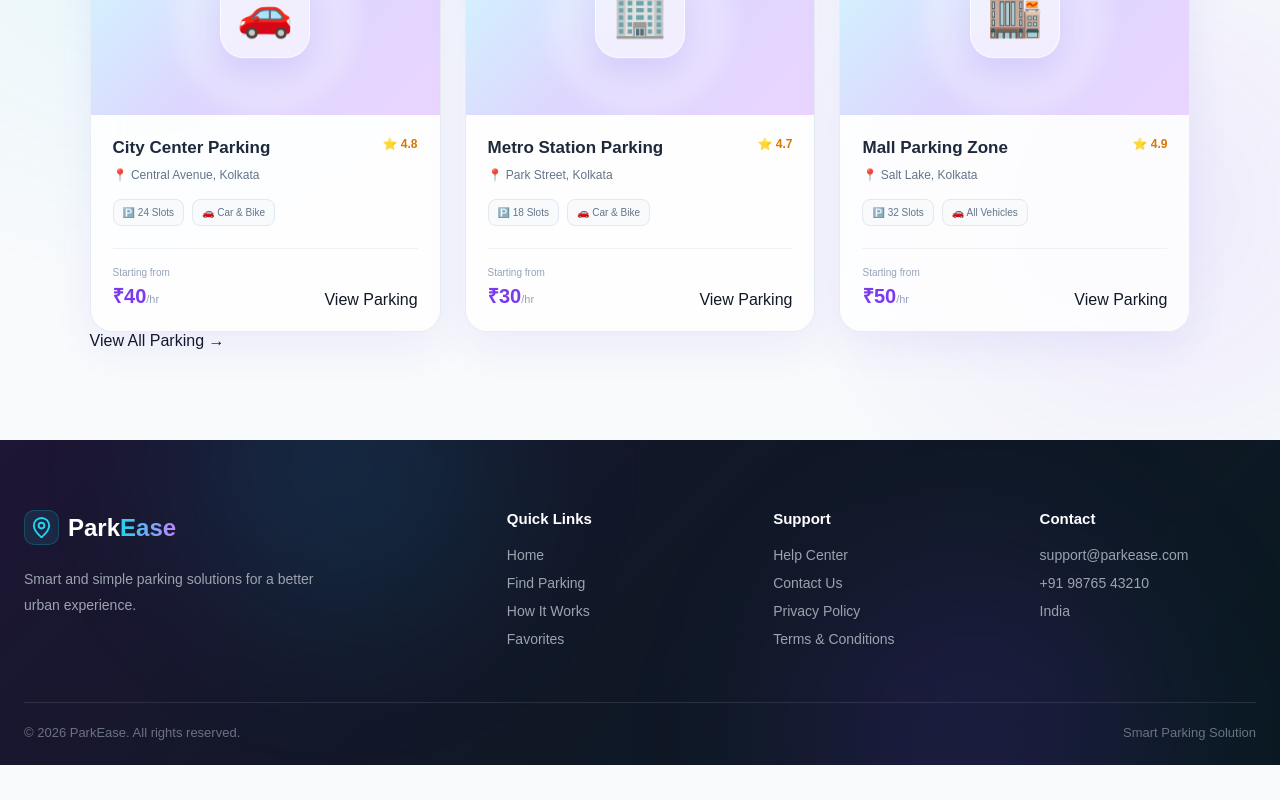
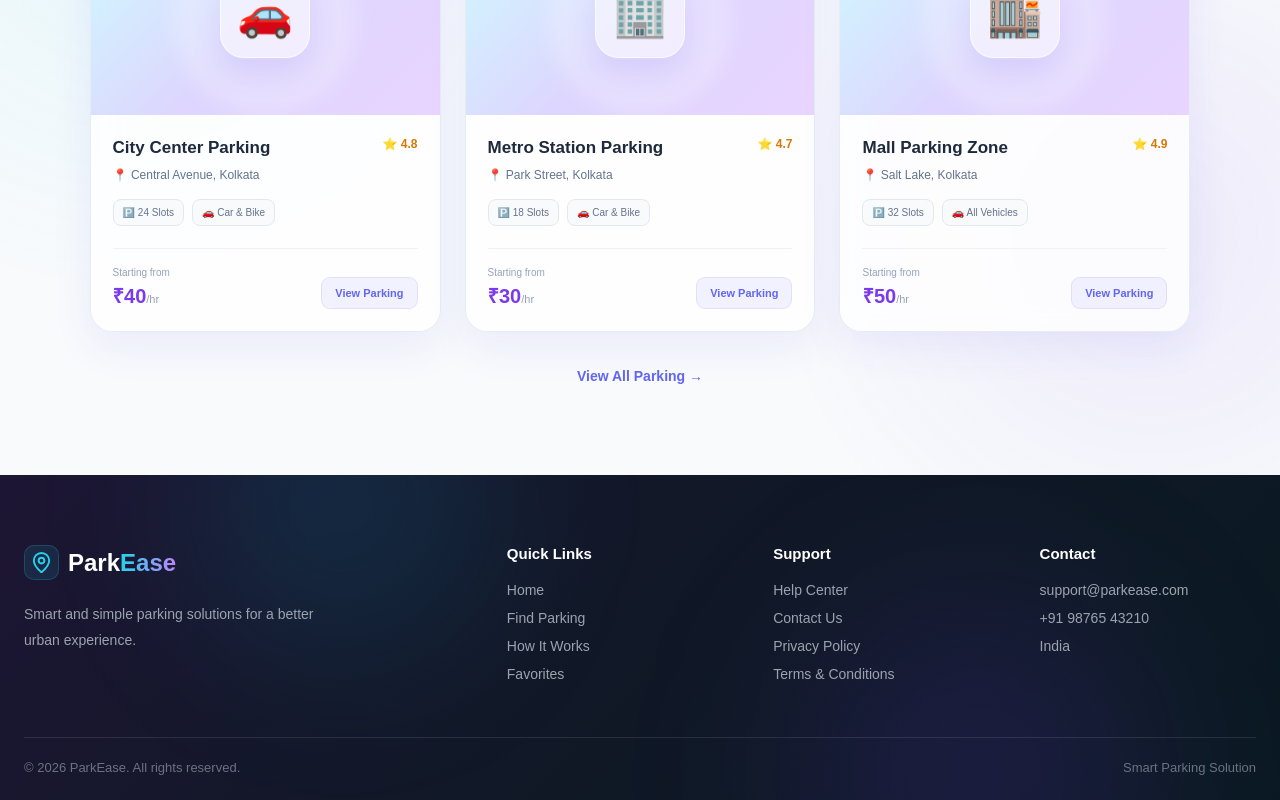
Before and after one commit to dibeyendu-dev/smart-parking-system, a React (Vite) app: page / in a window 1280 px wide. Shown: the part 1548-2348 px from the top of the page. Before the commit the page ends 2313 px from the top, so only its background shows below. Built offline with nearby package versions, Linux system fonts and the light colour scheme.

Commit message:
Featured parking css part 7 added

```diff
--- a/src/css/Home.css
+++ b/src/css/Home.css
@@ -1174,3 +1174,63 @@
   font-size: 11px;
   font-weight: 500;
 }
+/* ======================================== VIEW PARKING BUTTON ======================================== */
+
+.view-parking-btn {
+  padding: 9px 13px;
+
+  color: #6366f1;
+
+  background: rgba(99, 102, 241, 0.08);
+
+  border: 1px solid rgba(99, 102, 241, 0.12);
+
+  border-radius: 9px;
+
+  font-size: 11px;
+  font-weight: 700;
+
+  transition: all 0.3s ease;
+}
+
+.view-parking-btn:hover {
+  color: #ffffff;
+
+  background: linear-gradient(
+    135deg,
+    #0891b2,
+    #7c3aed
+  );
+
+  transform: translateY(-2px);
+
+  box-shadow:
+    0 8px 18px rgba(124, 58, 237, 0.2);
+}
+
+
+/* ======================================== VIEW ALL ======================================== */
+
+.featured-action {
+  margin-top: 35px;
+
+  text-align: center;
+}
+
+.view-all-parking {
+  display: inline-flex;
+  align-items: center;
+
+  color: #6366f1;
+
+  font-size: 14px;
+  font-weight: 700;
+
+  transition: all 0.3s ease;
+}
+
+.view-all-parking:hover {
+  color: #0891b2;
+
+  transform: translateX(4px);
+}
```
